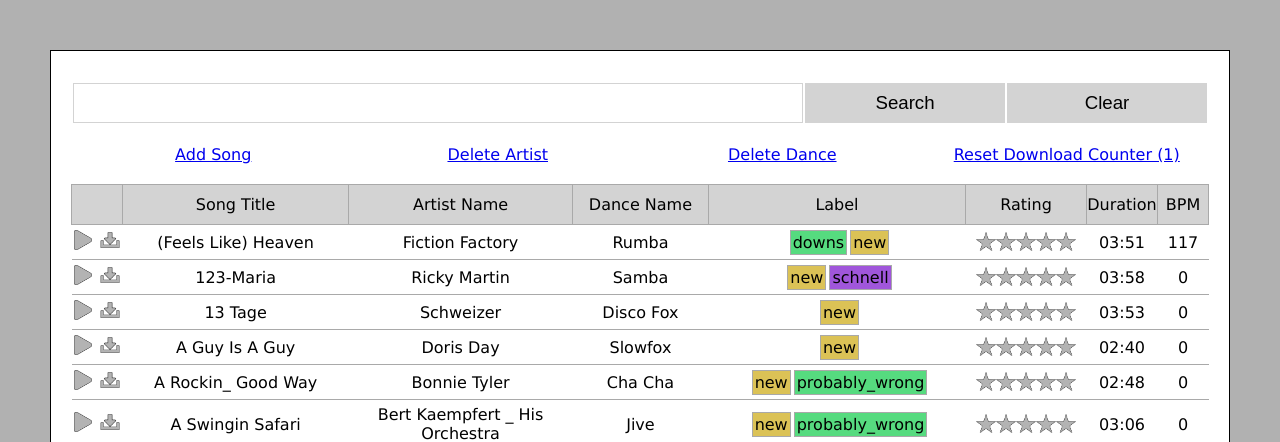
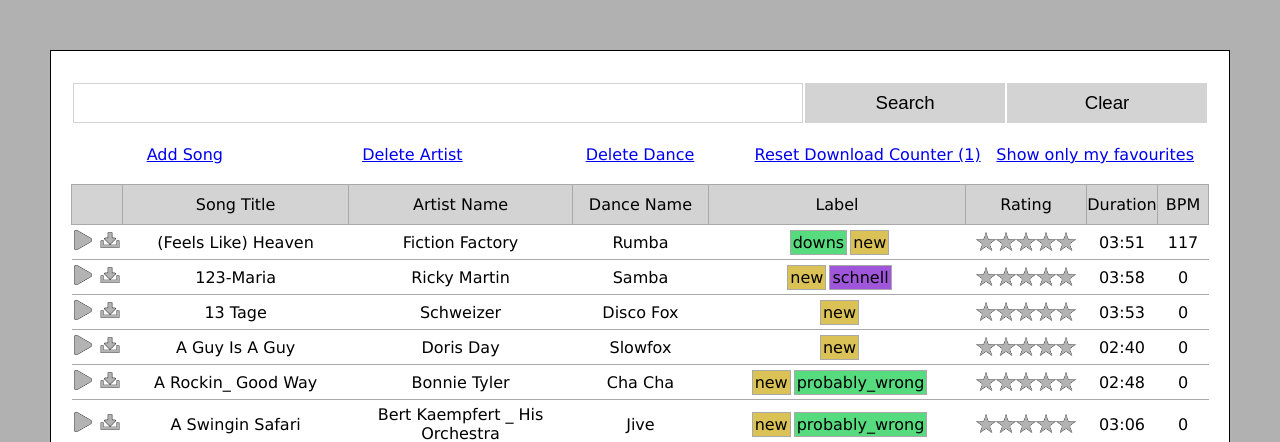
Before and after one commit to nils-braun/akk, a Flask app: page /songs/home/ in a window 1280 px wide. Shown: the part 50-492 px from the top of the page. Run offline with Flask 2, Linux system fonts and the light colour scheme; the visitor is signed in with stand-in values (Sample User, id 1); data comes from the database, SQL or seed files in the repository; data that the repository does not hold is empty; parts of the project's set-up code (start-up, migrations or seed data) failed here and were passed over.

Commit message:
Added the feature to filter out only the favourites of a user.
These are defined as songs, with a rating of 3 or larger.
For this, I had to introduce another parameter to the songs url, which
should be used during searching and must be transported everywhere.

```diff
--- a/app/songs/views/songlist.py
+++ b/app/songs/views/songlist.py
@@ -1,6 +1,7 @@
 import json
 
 from flask import request
+from flask.helpers import url_for
 from sqlalchemy import func, desc
 
 from app import db
@@ -17,7 +18,20 @@ def add_songlist_views(mod):
         """
         query = request.args.get("query", default="")
         sort_by = request.args.get("sort_by", default="")
-        return render_template_with_user("songs/home.html", query=query, sort_by=sort_by)
+        favourites = request.args.get("favourites", default="False") == "True"
+
+        # TODO: Move to template
+        if favourites:
+            favourites_text = "Show all"
+        else:
+            favourites_text = "Show only my favourites"
+
+        favourites_url = url_for("songs.home", query=query, sort_by=sort_by, favourites=str(not favourites))
+
+        return render_template_with_user("songs/home.html", query=query, sort_by=sort_by,
+                                         favourites_text=favourites_text,
+                                         favourites=favourites,
+                                         favourites_url=favourites_url)
 
     @mod.route('/search/', methods=['GET'])
     @requires_login
@@ -32,6 +46,7 @@ def add_songlist_views(mod):
         page = request.args.get("page", default=0, type=int)
         query_string = request.args.get("query")
         sort_by = request.args.get("sort_by")
+        favourites = request.args.get("favourites", default="False") == "True"
 
         average_rating_for_songs = db.session.query(Rating.song_id, func.avg(Rating.value).label("rating")) \
             .group_by(Rating.song_id).subquery()
@@ -50,6 +65,9 @@ def add_songlist_views(mod):
             .group_by(Song.id) \
             .with_entities(Song, average_rating_for_songs.c.rating.label("rating"),
                            user_rating_for_songs.c.user_rating.label("user_rating"))
+
+        if favourites:
+            songs_with_rating = songs_with_rating.filter(user_rating_for_songs.c.user_rating >= 3)
 
         if sort_by == "title":
             ordering_tuples = Song.title
--- a/app/static/js/main.js
+++ b/app/static/js/main.js
@@ -228,16 +228,16 @@ var currentPage = 0;
 var loading = false;
 
 
-function make_search_query(search_url, query, sort_by, page) {
+function make_search_query(search_url, query, sort_by, favourites, page) {
     if(loading) {
         return;
     }
     if(typeof page === "undefined") {
         $("#song-list").find("tbody").html("");
-        make_search_query(search_url, query, sort_by, 0);
+        make_search_query(search_url, query, sort_by, favourites, 0);
     } else {
         loading = true;
-        $.get(search_url, {query: query, sort_by: sort_by, page: page}, function (data) {
+        $.get(search_url, {query: query, sort_by: sort_by, page: page, favourites: favourites}, function (data) {
             if (data.length != 0) {
                 $("#song-list").find("tbody").append(data);
                 addBindings();
--- a/app/templates/songs/home.html
+++ b/app/templates/songs/home.html
@@ -16,7 +16,7 @@
         }
 
         $(document).ready(function() {
-            make_search_query("{{ url_for("songs.search") }}", "{{ query }}", "{{ sort_by }}");
+            make_search_query("{{ url_for("songs.search") }}", "{{ query }}", "{{ sort_by }}", "{{ favourites }}");
             add_reset_binding();
             add_audio_binding("{{ url_for("songs.serve_song") }}");
             add_endless_scroll_binding("{{ url_for("songs.search") }}", "{{ query }}", "{{ sort_by }}");
@@ -41,6 +41,7 @@
             </tr>
             </tbody>
         </table>
+        <input type="hidden" name="favourites" value="{{ favourites }}">
     </form>
 
     <div id="control-view">
@@ -48,31 +49,32 @@
         <a href="{{ url_for('songs.delete_artist') }}">Delete Artist</a>
         <a href="{{ url_for('songs.delete_dance') }}">Delete Dance</a>
         <a href="{{ url_for('songs.reset_download_id') }}">Reset Download Counter ({{ download_id }})</a>
+        <a href="{{ favourites_url }}">{{ favourites_text }}</a>
     </div>
 
     <table id="song-list">
         <thead>
             <tr>
                 <td width="50px"></td>
-                <td onclick="window.location.href='{{ url_for("songs.home", query=query, sort_by="title") }}';">
+                <td onclick="window.location.href='{{ url_for("songs.home", query=query, sort_by="title", favourites=favourites) }}';">
                     Song Title
                 </td>
-                <td onclick="window.location.href='{{ url_for("songs.home", query=query, sort_by="artist") }}';">
+                <td onclick="window.location.href='{{ url_for("songs.home", query=query, sort_by="artist", favourites=favourites) }}';">
                     Artist Name
                 </td>
-                <td onclick="window.location.href='{{ url_for("songs.home", query=query, sort_by="dance") }}';">
+                <td onclick="window.location.href='{{ url_for("songs.home", query=query, sort_by="dance", favourites=favourites) }}';">
                     Dance Name
                 </td>
-                <td onclick="window.location.href='{{ url_for("songs.home", query=query, sort_by="label") }}';">
+                <td onclick="window.location.href='{{ url_for("songs.home", query=query, sort_by="label", favourites=favourites) }}';">
                     Label
                 </td>
-                <td onclick="window.location.href='{{ url_for("songs.home", query=query, sort_by="rating") }}';" width="120px"
+                <td onclick="window.location.href='{{ url_for("songs.home", query=query, sort_by="rating", favourites=favourites) }}';" width="120px"
                 >Rating
                 </td>
-                <td onclick="window.location.href='{{ url_for("songs.home", query=query, sort_by="duration") }}';" width="70px">
+                <td onclick="window.location.href='{{ url_for("songs.home", query=query, sort_by="duration", favourites=favourites) }}';" width="70px">
                     Duration
                 </td>
-                <td onclick="window.location.href='{{ url_for("songs.home", query=query, sort_by="bpm") }}';" width="50px">
+                <td onclick="window.location.href='{{ url_for("songs.home", query=query, sort_by="bpm", favourites=favourites) }}';" width="50px">
                     BPM
                 </td>
             </tr>
```
